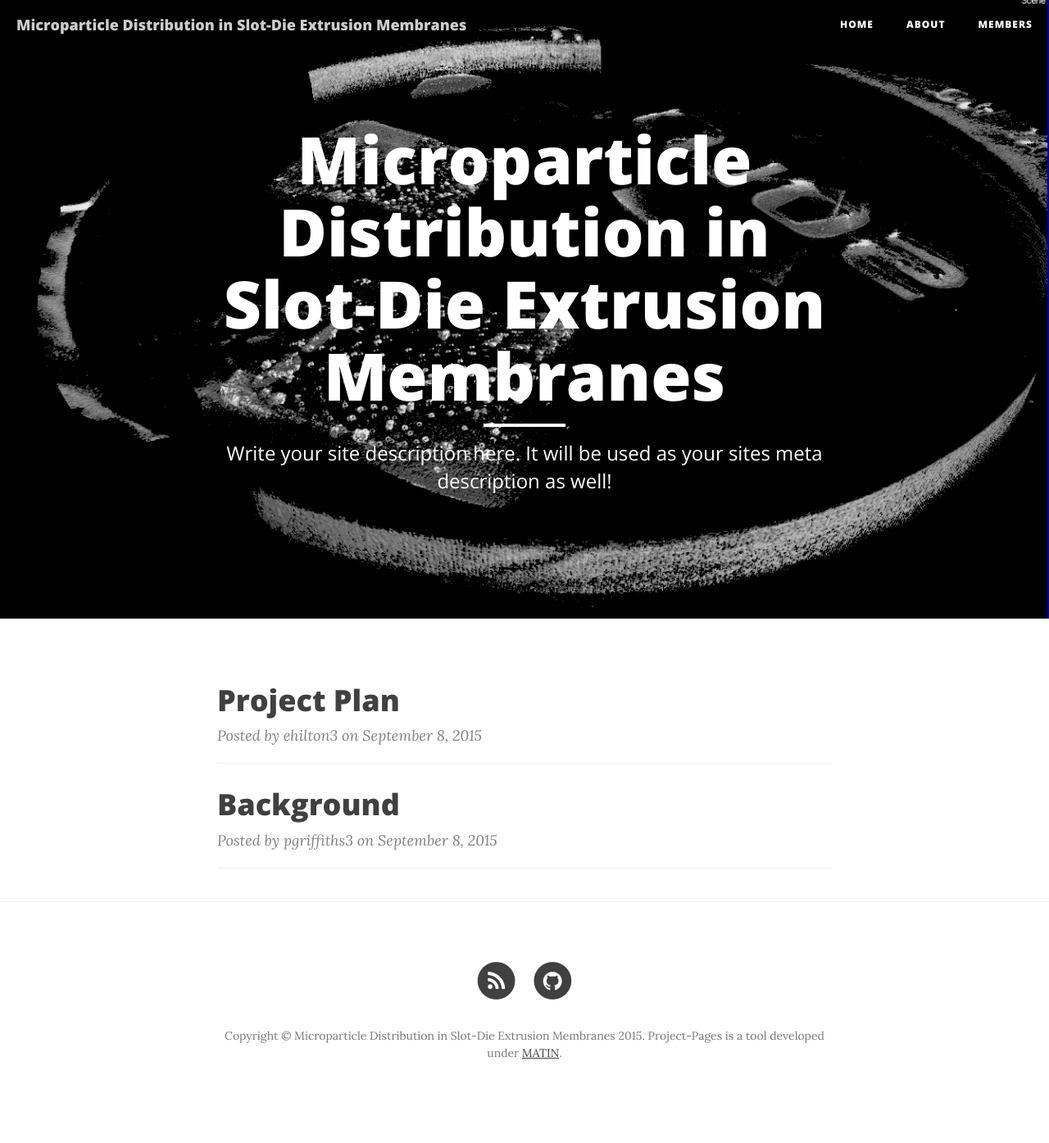
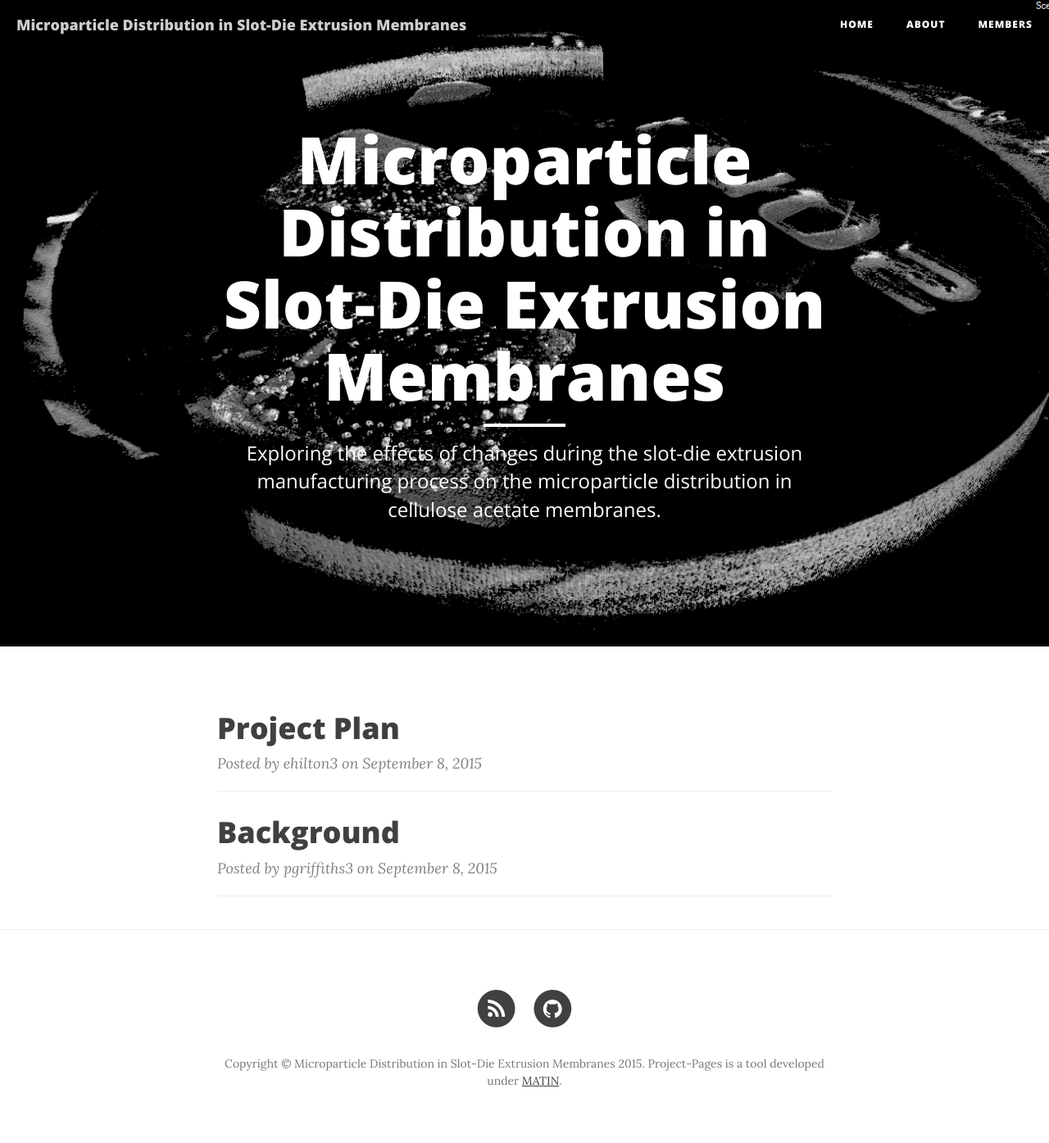
Before and after one commit to Materials-Informatics-Class-Fall2015/MIC-Microparticle-distribution, a Jekyll site: the page built from index.html, in a window 1280 px wide. Shown: the whole page at 82% size. Built offline with Jekyll 4.4.1, drawn with Linux system fonts in a browser that asks for light colours; nearby versions of some CDN libraries; the list of posts is cut into pages by our own code; before the commit the page ends 1361 px from its top, so only the background shows below that.

Commit message:
update description

```diff
--- a/_config.yml
+++ b/_config.yml
@@ -5,7 +5,7 @@ title: Microparticle Distribution in Slot-Die Extrusion Membranes
 header-img: img/reconstructed_2.png
 email: ethan.clark.hilton@gatech.edu
 email: pgriffiths3@gatech.edu
-description: "Write your site description here. It will be used as your sites meta description as well!"
+description: "Exploring the effects of changes during the slot-die extrusion manufacturing process on the microparticle distribution in cellulose acetate membranes."
 baseurl: "/Microparticle-distribution"
 url: "http://ehilton3.github.io"
 github_username:  ehilton3
```
